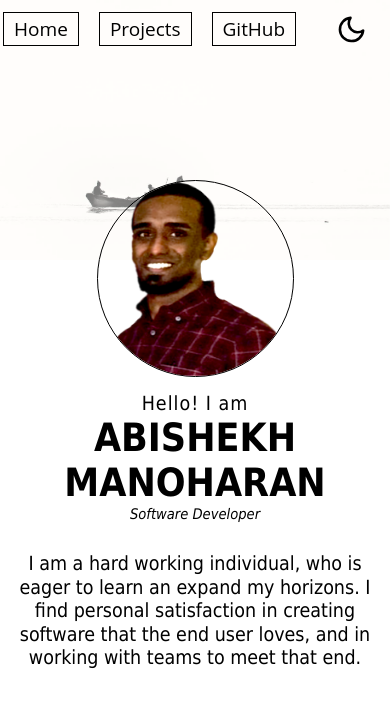
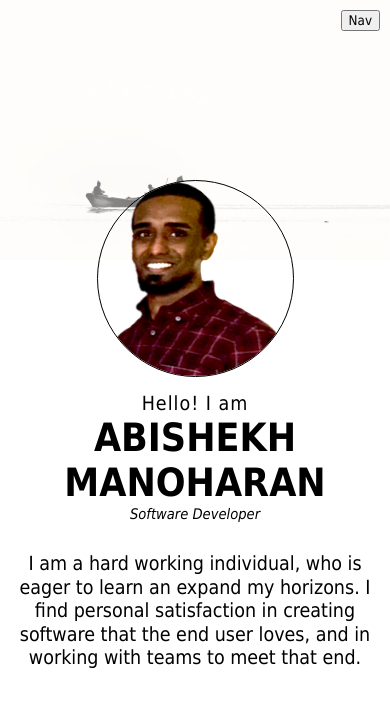
Before and after one commit to abishekh-manoharan/portfolio-website, a React (Create React App) app: page / in a window 390 px wide. Shown: the top 706 px of the page. Built offline with nearby package versions, Linux system fonts and the light colour scheme.

Commit message:
basic nav bar

```diff
--- a/public/index.css
+++ b/public/index.css
@@ -654,6 +654,13 @@ a {
     margin: 0px 10px;
 }
 
+.nav-btn {
+    display: none;
+}
+
+#nav-bar {
+    display: none;
+}
 
 /* mobile */
 @media (max-width: 900px) {
@@ -661,6 +668,7 @@ a {
         font-size: 5vw;
     }
 
+    /* HOME PAGE LAYOUT */
     #profile-pic {
         height: 10rem;
         width: 10rem;
@@ -724,4 +732,43 @@ a {
     .home-page-btn.button {
         display: none;
     }
+
+
+    .navbar {
+        display: none;
+    }
+
+    #nav-bar {
+        position: fixed;
+        top: 0px;
+        right: 0px;
+
+        height: 100vh;
+        width: 0px;
+        background-color: rgba(0, 0, 0, 0.959);
+
+        display: flex;
+        flex-direction: column;
+        justify-content: center;
+        gap: 20px;
+
+        transition: width 0.5s;
+
+        z-index: 0;
+    }
+
+    .nav-option {
+        height: 20vh;
+        background-color: rgba(116, 116, 116, 0.568);
+    }
+
+    .nav-btn {
+        display: block;
+
+        position: fixed;
+        top: 10px;
+        right: 10px;
+
+        z-index: 1;
+    }
 }
--- a/src/components/Layout.js
+++ b/src/components/Layout.js
@@ -5,6 +5,7 @@ import ProjectsPage from './ProjectsPage'
 import ContactPage from './ContactPage';
 import ResumePage from './ResumePage';
 import Footer from './Footer';
+import Nav from './Nav';
 import lightbg from '../images/bg-light.jpeg'
 import darkbg from '../images/bg-dark.jpeg'
 import lightLogo from '../images/darkmode-light.svg'
@@ -13,20 +14,29 @@ import darkLogo from '../images/darkmode-dark.svg'
 function Layout(props) {
     const [content, setContent] = useState('home')
     const [darkMode, setDarkMode] = useState(false)
+    const [navOpen, setNavOpen] = useState(false);
+
     let contentToShow = <HomePage2 />
 
-    useEffect(()=>{
+    useEffect(() => {
         if (!darkMode) {
             setStylesForLight()
         }
         else {
             setStylesForDark()
         }
-    },[darkMode])
+    }, [darkMode])
 
     const navBarItemClickHandler = (e) => {
         setContent(e)
     }
+    //handler to open/close mobile navbar
+    const navClick = () => {
+        setNavOpen(!navOpen);
+        navOpen
+            ? (document.getElementById("nav-bar").style.width = "100%")
+            : (document.getElementById("nav-bar").style.width = "0px");
+    };
 
     const setStylesForDark = () => {
         document.getElementById('App').style = "color: white;"
@@ -36,7 +46,7 @@ function Layout(props) {
         document.querySelectorAll('.header').forEach(element => {
             element.style = "color: white;"
         });
-        document.getElementById('background-overlay').style="background-color: #0000007d;"
+        document.getElementById('background-overlay').style = "background-color: #0000007d;"
     }
 
     const setStylesForLight = () => {
@@ -47,7 +57,7 @@ function Layout(props) {
         document.querySelectorAll('.header').forEach(element => {
             element.style = "color: black;"
         });
-        document.getElementById('background-overlay').style="background-color: #rgba(255, 255, 255, 0.150);"
+        document.getElementById('background-overlay').style = "background-color: #rgba(255, 255, 255, 0.150);"
     }
 
 
@@ -56,19 +66,20 @@ function Layout(props) {
     }
 
     if (content === 'home') { contentToShow = <HomePage2 setStylesForDark={setStylesForDark} setStylesForLight={setStylesForLight} darkMode={darkMode} setContent={setContent} /> }
-    else { contentToShow = <ProjectsPage setStylesForDark={setStylesForDark} setStylesForLight={setStylesForLight} darkMode={darkMode}/> }
+    else { contentToShow = <ProjectsPage setStylesForDark={setStylesForDark} setStylesForLight={setStylesForLight} darkMode={darkMode} /> }
 
     return (
         <div class="layout">
+            {/* // desktop navbar */}
             <div class="navbar">
                 {/* <button class="navbarItem" onClick={()=>navBarItemClickHandler('home')}>Logo</button> */}
                 <button class="navbarItem button" onClick={() => navBarItemClickHandler('home')}>Home</button>
                 <button class="navbarItem button" onClick={() => navBarItemClickHandler('projects')}>Projects</button>
-                <a id="navbarItem-github-btn"href="https://github.com/abishekh-manoharan/portfolio-website" target='_'><button class="navbarItem button" >GitHub</button></a>
+                <a id="navbarItem-github-btn" href="https://github.com/abishekh-manoharan/portfolio-website" target='_'><button class="navbarItem button" >GitHub</button></a>
                 <button class="navbarItem button" id="darkModeLogo" onClick={darkModeHandler}>
                     {darkMode ?
-                    <img src={lightLogo} className="darkModeLogo"/>
-                    : <img src={darkLogo} className="darkModeLogo"/>
+                        <img src={lightLogo} className="darkModeLogo" />
+                        : <img src={darkLogo} className="darkModeLogo" />
                     }
                 </button>
                 {/* <img src={lightLogo} class="navbarItem button" onClick={darkModeHandler}/> */}
@@ -76,6 +87,10 @@ function Layout(props) {
                 {/* <button class="navbarItem" onClick={()=>navBarItemClickHandler('contacts')}>Contact</button> */}
             </div>
 
+            {/* // mobile navbar */}
+            <button class="nav-btn" onClick={navClick}>
+                Nav
+            </button>
             <div class="content">
                 {contentToShow}
             </div>
@@ -87,14 +102,15 @@ function Layout(props) {
             {darkMode ?
                 <div className="bg">
                     <div id="background-overlay" />
-                    <img src={darkbg} className="background-img"/>
+                    <img src={darkbg} className="background-img" />
                 </div>
                 :
                 <div className="bg">
                     <div id="background-overlay" />
-                    <img src={lightbg} className="background-img"/>
+                    <img src={lightbg} className="background-img" />
                 </div>
             }
+            <Nav />
         </div>
     );
 }
--- /dev/null
+++ b/src/components/Nav.js
@@ -0,0 +1,13 @@
+import React from 'react';
+
+function Nav(props) {
+    return (
+        <div id="nav-bar">
+          <button class="nav-option">Home</button>
+          <button class="nav-option">Projects</button>
+          <button class="nav-option">GitHub</button>
+        </div>
+      );
+}
+
+export default Nav;
```
